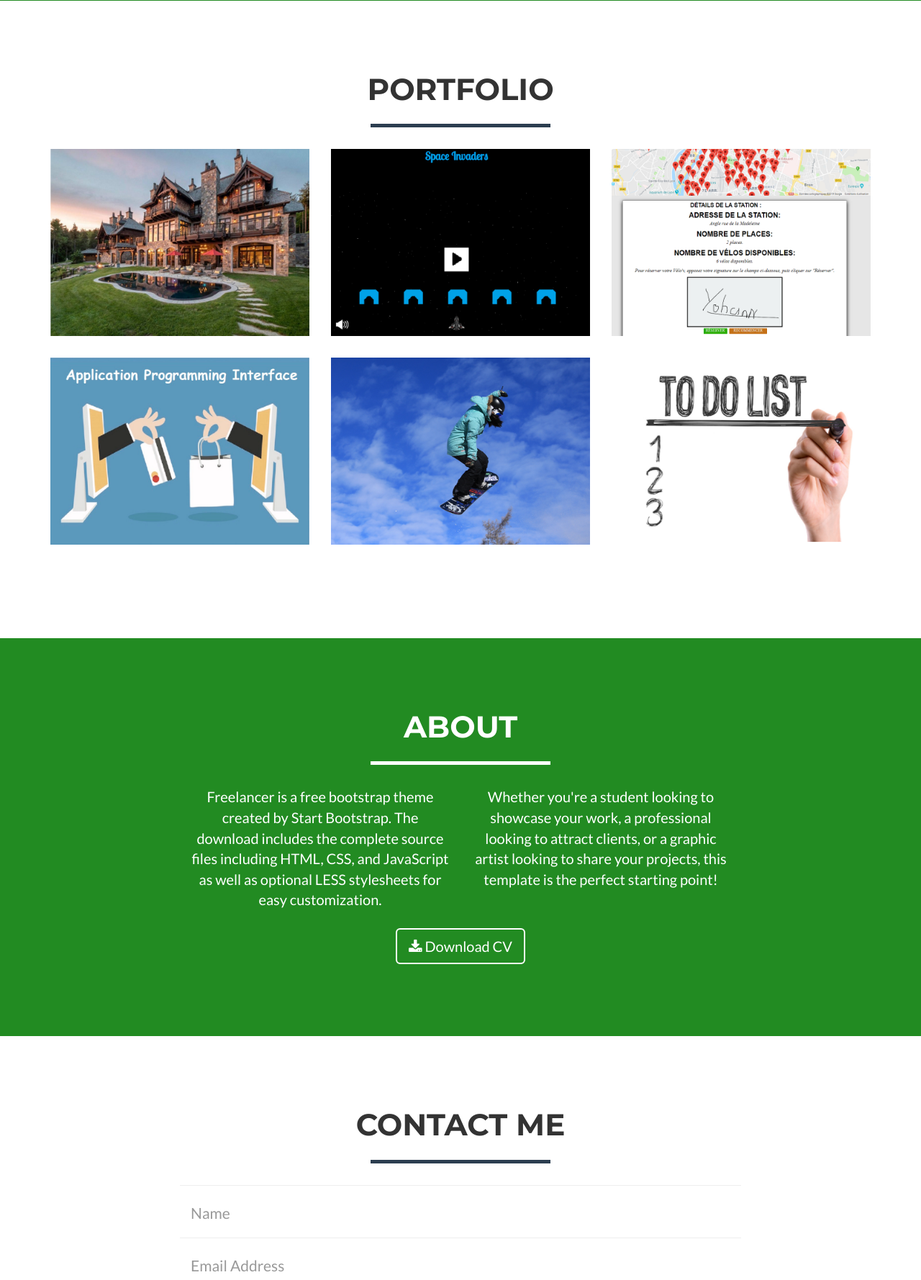
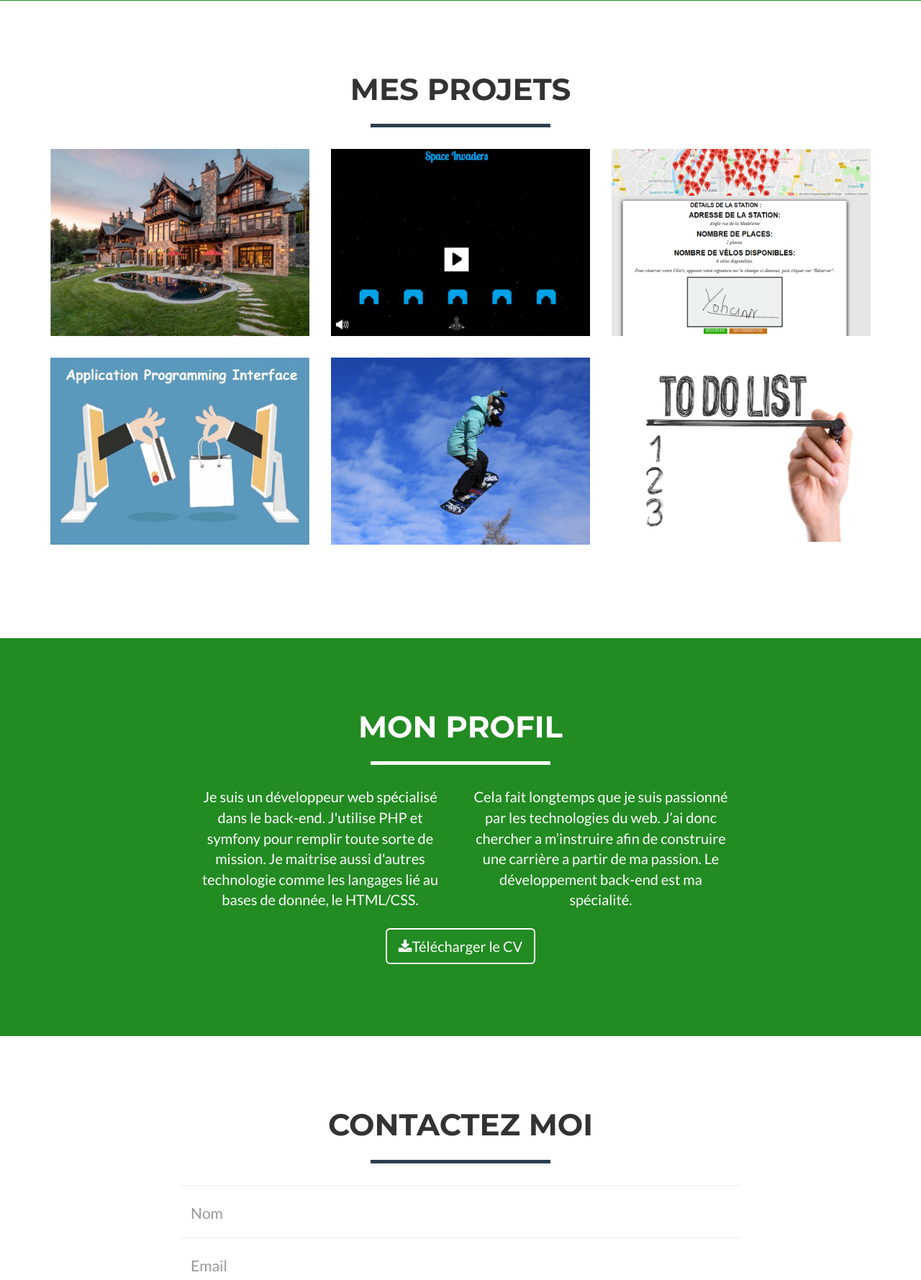
Before and after one commit to Yohann76/MVC_blog-Yohann, a PHP site: page / in a window 1280 px wide. Shown: the part 854-2633 px from the top of the page at 72% size. Run offline with PHP 8.4, Linux system fonts and the light colour scheme; data comes from the database, SQL or seed files in the repository; some libraries are stand-ins or nearby versions.

Commit message:
update template and sendMail

```diff
--- a/config/dev.php
+++ b/config/dev.php
@@ -8,12 +8,5 @@ const DB_HOST = 'mysql:host='.HOST.';dbname='.DB_NAME.';charset='.CHARSET;
 const DB_USER = 'root'; //  Database User
 const DB_PASS = ''; // Database password
 
-
 /* Send Email */
-
-const EMAIL_HOST ='smtp.gmail.com'; //For Gmail
-const EMAIL_PORT =587; // For Gmail
-
-const EMAIL_USERNAME ='yohanndurand76@gmail.com'; // Your email
-const EMAIL_PASSWORD =''; // Your password
-const EMAIL_ENCRYPTION ='tls'; //For Gmail
+const EMAIL_USERNAME ='yohanndurand76@gmail.com';
--- a/src/controller/mailController.php
+++ b/src/controller/mailController.php
@@ -3,8 +3,6 @@
 namespace App\src\controller;
 
 use App\config\Parameter;
-
-
 
 class MailController extends Controller
 {
@@ -18,16 +16,11 @@ class MailController extends Controller
 
         //  SSL
         $https['ssl']['verify_peer'] = FALSE;
-        $https['ssl']['verify_peer_name'] = FALSE; // seems to work fine without this line so far
-        // Create the Transport
-        $transport = (new \Swift_SmtpTransport(EMAIL_HOST, EMAIL_PORT))
-            ->setUsername(EMAIL_USERNAME)
-            ->setPassword(EMAIL_PASSWORD)
-            ->setEncryption(EMAIL_ENCRYPTION) //For Gmail
-            ->setStreamOptions($https)
-        ;
+        $https['ssl']['verify_peer_name'] = FALSE;
+
+        $transport = new \Swift_SendmailTransport('/usr/sbin/sendmail -bs');
+
         $mailer = new \Swift_Mailer($transport);
-
         // Create a message
         $message = (new \Swift_Message($subject))
             ->setFrom([$fromEmail => $fromUser])
@@ -41,4 +34,5 @@ class MailController extends Controller
         header('Location: ../public/index.php?route=home');
     }
 
+
 }
--- a/templates/base.php
+++ b/templates/base.php
@@ -109,23 +109,23 @@
                 <div class="footer-col col-md-4">
                     <h3>Se connecter</h3>
                     <?php if ($this->session->get('user')&&  $this->session->get('user') == 'admin' )  { ?>
-                        <a href="../public/index.php?route=Déconnexion">Déconnexion</a><br/>
-                        <a href="../public/index.php?route=displayAdmin">page Admin</a>
+                       <h4><a href="../public/index.php?route=Déconnexion">Déconnexion</a><br/> </h4>
+                       <h4><a href="../public/index.php?route=displayAdmin">page Admin</a></h4>
                     <?php }
 
                     else if ($this->session->get('user') &&  $this->session->get('user') == 'membre' ){ ?>
-                        <a href="../public/index.php?route=Déconnexion">Déconnexion</a>
+                        <h4><a href="../public/index.php?route=Déconnexion">Déconnexion</a></h4>
                     <?php }
 
                     else { ?>
-                        <a href="../public/index.php?route=connection">Connection</a>
+                        <h4><a href="../public/index.php?route=connection">Connection</a></h4>
                     <?php }?>
 
 
 
                 </div>
                 <div class="footer-col col-md-4">
-                    <h3>Around the Web</h3>
+                    <h3>en savoir plus </h3>
                     <ul class="list-inline">
                         <li>
                             <a href="https://github.com/Yohann76"
@@ -148,8 +148,9 @@
                     </ul>
                 </div>
                 <div class="footer-col col-md-4">
-                    <h3>About Freelancer</h3>
-                    <p>Freelance is a free to use, open source Bootstrap theme created by <a href="http://startbootstrap.com">Start Bootstrap</a>.</p>
+                    <h3>A propos de moi</h3>
+                    <p>Passionné par les nouvelles technologie,je suis diplomée d'un BAC +2 "Développeur et intégrateur en
+                        réalisation d'application web" & Bientot BAC +3 !  </p>
                 </div>
             </div>
         </div>
@@ -158,7 +159,7 @@
         <div class="container">
             <div class="row">
                 <div class="col-lg-12">
-                    Copyright &copy; Your Website 2016
+                    Yohann Durand pour openclassrooms.
                 </div>
             </div>
         </div>
--- a/templates/blog.php
+++ b/templates/blog.php
@@ -1,6 +1,6 @@
 <?php $this->title = "Article"; ?>
 
-<h2> Blog </h2>
+<h2> La liste de vos articles !  </h2>
 
 <!-- -------- -->
 <?php
--- a/templates/home.php
+++ b/templates/home.php
@@ -5,7 +5,7 @@
     <div class="container">
         <div class="row">
             <div class="col-lg-12 text-center">
-                <h2>Portfolio</h2>
+                <h2>Mes projets</h2>
                 <hr class="star-primary">
             </div>
         </div>
@@ -79,21 +79,26 @@
     <div class="container">
         <div class="row">
             <div class="col-lg-12 text-center">
-                <h2>About</h2>
+                <h2>Mon profil</h2>
                 <hr class="star-light">
             </div>
         </div>
         <div class="row">
             <div class="col-lg-4 col-lg-offset-2">
-                <p>Freelancer is a free bootstrap theme created by Start Bootstrap. The download includes the complete source files including HTML, CSS, and JavaScript as well as optional LESS stylesheets for easy customization.</p>
+                <p>Je suis un développeur web spécialisé dans le back-end. J'utilise PHP et symfony pour remplir toute sorte de mission.
+                    Je maitrise aussi d'autres technologie comme les langages lié au bases de donnée, le HTML/CSS.
+                     </p>
+
             </div>
             <div class="col-lg-4">
-                <p>Whether you're a student looking to showcase your work, a professional looking to attract clients, or a graphic artist looking to share your projects, this template is the perfect starting point!</p>
+                <p>Cela fait longtemps que je suis passionné par les technologies du web. J’ai donc chercher a m’instruire afin
+                    de construire une carrière a partir de ma passion. Le développement back-end est ma spécialité.</p>
+
             </div>
             <div class="col-lg-8 col-lg-offset-2 text-center">
                 <a href="index.php?route=cv" class="btn btn-lg btn-outline">
 
-                    <i class="fa fa-download"></i> Download CV
+                    <i class="fa fa-download"></i>Télécharger le CV
                 </a>
             </div>
         </div>
@@ -105,22 +110,19 @@
     <div class="container">
         <div class="row">
             <div class="col-lg-12 text-center">
-                <h2>Contact Me</h2>
+                <h2>CONTACTEZ MOI</h2>
                 <hr class="star-primary">
             </div>
         </div>
         <div class="row">
             <div class="col-lg-8 col-lg-offset-2">
-                <!-- To configure the contact form email address, go to mail/contact_me.php and update the email address in the PHP file on line 19. -->
-                <!-- The form should work on most web servers, but if the form is not working you may need to configure your web server differently. -->
-
 
                 <form method="post" action="../public/index.php?route=sendMail">
                     <div class="row control-group">
                         <div class="form-group col-xs-12 floating-label-form-group controls">
                             <!-- Name -->
                             <label>Name</label>
-                            <input name="name" type="text" class="form-control" placeholder="Name" id="name" required data-validation-required-message="Please enter your name.">
+                            <input name="name" type="text" class="form-control" placeholder="Nom" id="name" required data-validation-required-message="Please enter your name.">
                             <p class="help-block text-danger"></p>
                         </div>
                     </div>
@@ -128,7 +130,7 @@
                         <div class="form-group col-xs-12 floating-label-form-group controls">
                             <!-- Mail -->
                             <label>Email Address</label>
-                            <input name="mail" type="email" class="form-control" placeholder="Email Address" id="email" required data-validation-required-message="Please enter your email address.">
+                            <input name="mail" type="email" class="form-control" placeholder="Email" id="email" required data-validation-required-message="Please enter your email address.">
                             <p class="help-block text-danger"></p>
                         </div>
                     </div>
```
Also changed, not shown: public/boostrap_theme/css/freelancer.css (+57 -0 lines), templates/add_article.php (+12 -11 lines), templates/members.php (+21 -12 lines), templates/removeArticle.php (+15 -13 lines), templates/single.php (+12 -9 lines), README.md, diagrammes/Cas_utilisationAdmin.PNG (added), diagrammes/Cas_utilisationConnexion.PNG (added), diagrammes/Cas_utilisationVisiteur.PNG (added), diagrammes/Diagramme_class.PNG (added), diagrammes/SequenceAdmin.PNG (added), diagrammes/SequenceConnexion.PNG (added), diagrammes/SequenceUsers.PNG (added).
